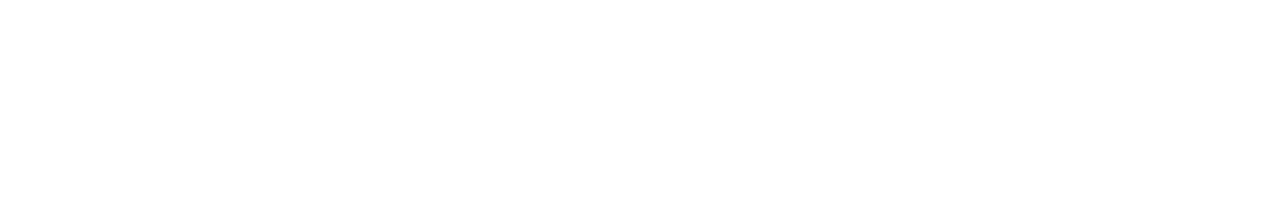
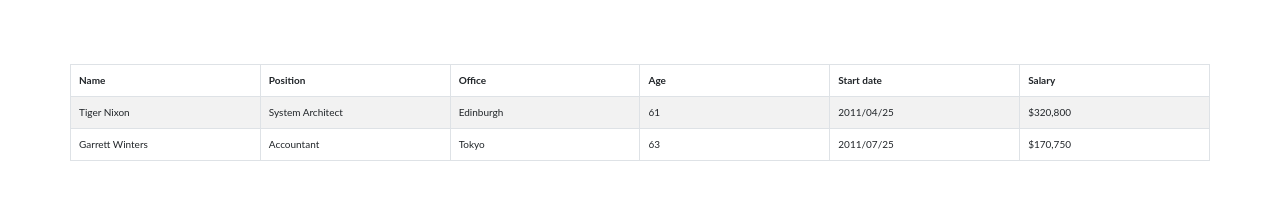
Before and after one commit to sbstzuluaga1111/HeavensTemis, a website: page Frontend/index.html in a window 1280 px wide. Drawn offline with nearby package versions, Linux system fonts and the light colour scheme.

Commit message:
dataTable

```diff
--- a/Backend/public/style.css
+++ b/Backend/public/style.css
@@ -67,3 +67,21 @@
     overflow-y: auto;
     height: calc(100vh - 300px );
     }
+
+
+    table{
+        width:100%;
+    }
+
+    label {
+        display: inline-flex;
+        margin-bottom: .5rem;
+        margin-top: .5rem;
+
+    }
+
+   .la{
+    width: 100%;
+    margin-top: 5%;
+    margin-bottom: 5%;
+   }
--- a/Frontend/index.html
+++ b/Frontend/index.html
@@ -5,8 +5,48 @@
     <meta name="viewport" content="width=device-width, initial-scale=1.0">
     <title>HeavenTemis</title>
     <link rel="stylesheet" href="./node_modules/bootstrap/dist/css/bootstrap.min.css">
+    <link rel="stylesheet" href="../Backend/public/style.css">
 </head>
 <body>
+
+    <div class="container la">
+        <div class="row">
+        <table id="example" class="table table-striped table-bordered" style="width:100%">
+            <thead>
+                <tr>
+                    <th>Name</th>
+                    <th>Position</th>
+                    <th>Office</th>
+                    <th>Age</th>
+                    <th>Start date</th>
+                    <th>Salary</th>
+                </tr>
+            </thead>
+            <tbody>
+                <tr>
+                    <td>Tiger Nixon</td>
+                    <td>System Architect</td>
+                    <td>Edinburgh</td>
+                    <td>61</td>
+                    <td>2011/04/25</td>
+                    <td>$320,800</td>
+                </tr>
+                <tr>
+
+                    <td>Garrett Winters</td>
+                    <td>Accountant</td>
+                    <td>Tokyo</td>
+                    <td>63</td>
+                    <td>2011/07/25</td>
+                    <td>$170,750</td>
+                </tr>
+
+            </tfoot>
+        </table>
+        </div>
+    </div>
+
+
 
 
     <!-- Links Bootstrap -->
```
